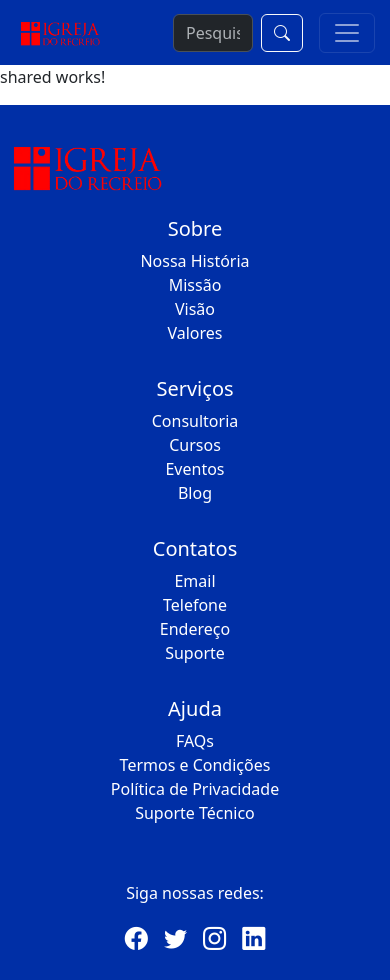
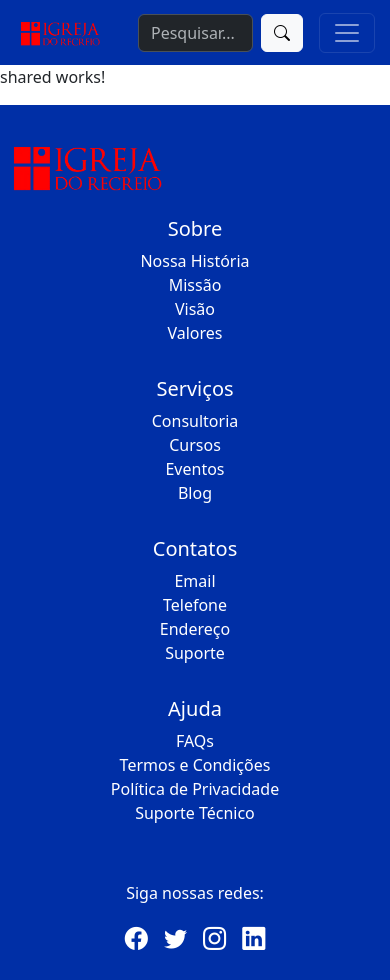
Before and after one commit to SysteoAdm/Systeo_v1, an Angular app: page /Systeo_v1/shared in a window 390 px wide. Both pictures are taken after a click on the button 282 px from the left and 32 px from the top of the page. Built offline with nearby package versions, Linux system fonts and the light colour scheme.

Commit message:
Ajustes barra de pesquisa

```diff
--- a/src/app/shared/components/templates/menu-top1/menu-top1.component.css
+++ b/src/app/shared/components/templates/menu-top1/menu-top1.component.css
@@ -1,3 +1,8 @@
+.container-fluid{
+    padding-left: 0;
+    padding-right: 0;
+}
+
 .navbar {
     background-color: #002FA6;
     height: 65px;
@@ -7,10 +12,15 @@
 .navbar-nav{
     background-color: #002FA6;
 }
-.container-fluid{
-    padding-left: 0;
-    padding-right: 0;
+
+/* .navbar-toggle{
+    color: #932525;
+    border: none;
 }
+
+.navbar-toggler-icon{
+    color: #932525;
+} */
 
 .logo-menu {
     height: 40px;
@@ -18,16 +28,18 @@
 
 .search input {
     font-size: 16px;
-    color: #1E272E;
+    color: #fff;
     width: 80px; /* Largura inicial do campo */
     transition: width 0.4s ease; /* Suaviza a transição de largura */
-    padding: 0.375rem 0.75rem; /* Ajusta o padding para não interferir com a largura */
+    padding: 0.375rem 0.75rem;
+
 }
 
 .search input:focus {
-    width: 170px; /* Largura final quando o campo de pesquisa é focado */
-    outline: none; /* Remove o contorno padrão */
+    outline: none;
+
 }
+
 
 .search input:valid {
     width: 170px;  /* Se houver texto, o input mantém o tamanho expandido */
--- a/src/app/shared/components/templates/menu-top1/menu-top1.component.html
+++ b/src/app/shared/components/templates/menu-top1/menu-top1.component.html
@@ -5,14 +5,24 @@
     </a>
 
 <!-- Div para campo de pesquisa com ícone -->
+<!-- Div para campo de pesquisa com ícone -->
 <div class="search d-flex align-items-center d-lg-none ms-auto me-3">
-  <input type="text" class="form-control me-2" placeholder="Pesquisar..." [(ngModel)]="searchQuery" name="searchQuery">
-  <button class="btn btn-outline-light" (click)="searchVideos(searchQuery)">
-    <i class="bi bi-search"></i> <!-- Ícone de pesquisa do Bootstrap -->
+  <!-- O input só é exibido quando isInputVisible for true -->
+  <input
+    *ngIf="isInputVisible"
+    type="text"
+    class="form-control me-2"
+    placeholder="Pesquisar..."
+    [(ngModel)]="searchQuery"
+    name="searchQuery"
+    [ngStyle]="{'width': isInputVisible ? '115px' : '80px'}" />
+
+  <button
+    class="btn btn-light"
+    (click)="onSearchOrExpand()">
+    <i class="bi bi-search"></i>
   </button>
 </div>
-
-
 
     <!-- Botão para alternar o menu em telas pequenas -->
     <button class="navbar-toggler" type="button" data-bs-toggle="collapse" data-bs-target="#navbarSupportedContent" aria-controls="navbarSupportedContent" aria-expanded="false" aria-label="Toggle navigation">
--- a/src/app/shared/components/templates/menu-top1/menu-top1.component.ts
+++ b/src/app/shared/components/templates/menu-top1/menu-top1.component.ts
@@ -9,8 +9,14 @@ import { VideoSearchService } from 'src/app/services/video-search.service';
 })
 export class MenuTop1Component {
   searchQuery: string = '';
+  isInputVisible: boolean = false; // Variável para controlar a visibilidade do input
 
   constructor(private router: Router, private videoSearchService: VideoSearchService) {}
+
+  // Método para exibir ou ocultar o input de pesquisa
+  toggleInputVisibility() {
+    this.isInputVisible = !this.isInputVisible;
+  }
 
   // Método de pesquisa chamado quando o formulário é enviado
   searchVideos(query: string) {
@@ -19,5 +25,15 @@ export class MenuTop1Component {
     }
   }
 
+  // Método para alternar a ação do botão, se pesquisa ou expandir input
+  onSearchOrExpand() {
+    if (this.searchQuery) {
+      // Se tiver texto, realiza a pesquisa
+      this.searchVideos(this.searchQuery);
+    } else {
+      // Caso contrário, alterna a visibilidade do input
+      this.toggleInputVisibility();
+    }
+  }
 
 }
```
Also changed, not shown: 5 other files (tests, documents, lock files or other folders).
